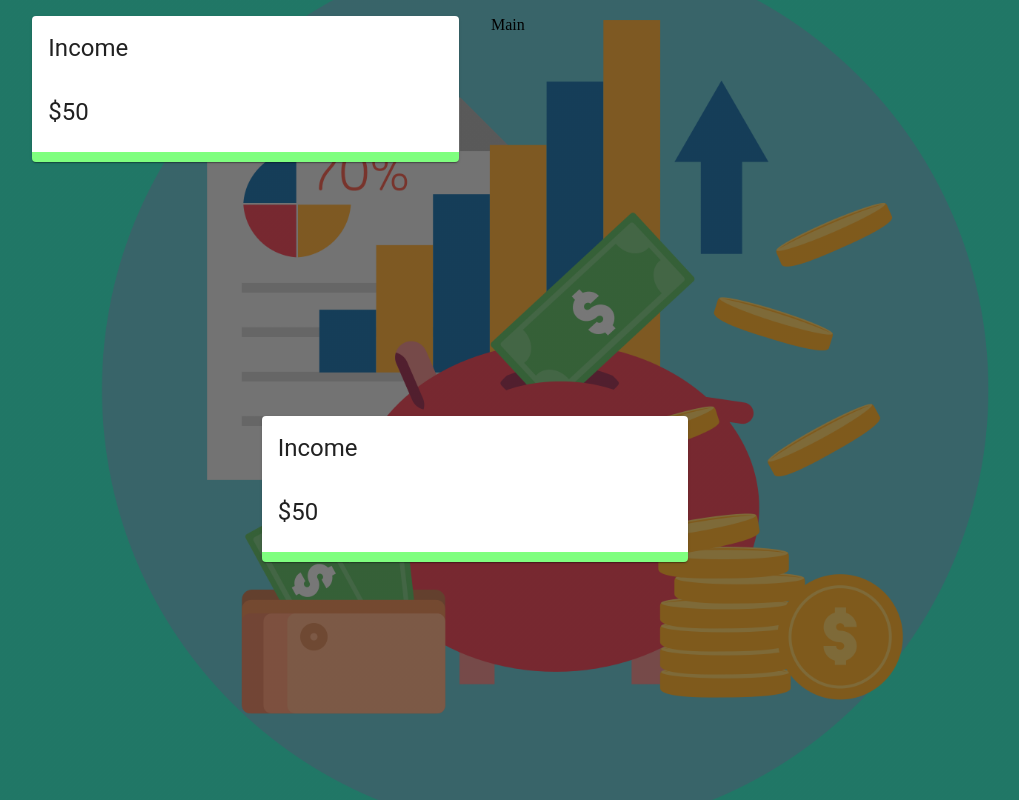
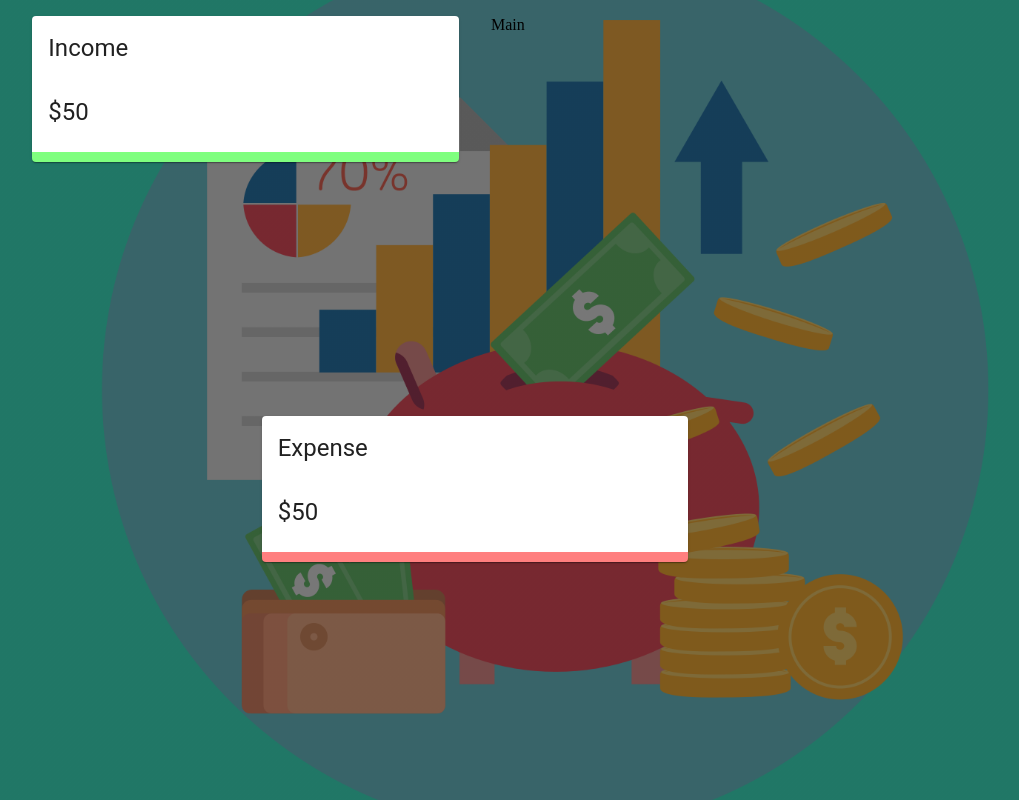
Before and after one commit to prakshh/voice_powered_expense_budget_tracker, a React (Create React App) app: page / in a window 1280 px wide. Shown: the whole page, without its empty margins (165-1184 px from the left). Built offline with nearby package versions, Linux system fonts and the light colour scheme.

Commit message:
{title} for Income and Expense

```diff
--- a/src/App.js
+++ b/src/App.js
@@ -10,13 +10,13 @@
         <div>
             <Grid className={classes.grid} container spacing={0} alignitem="center" justify="center" style={{ height: '100vh' }}>
                 <Grid item xs={12} sm={4} >
-                    <Details/>
+                    <Details title="Income" />
                 </Grid>
                 <Grid item xs={12} sm={4} >
                     Main
                 </Grid>
                 <Grid item xs={12} sm={4} >
-                    <Details />
+                    <Details title="Expense" />
                 </Grid>
 
             </Grid>
--- a/src/components/Details/Details.jsx
+++ b/src/components/Details/Details.jsx
@@ -4,12 +4,12 @@
 
 import useStyles from './styles';
 
-const Details = () => {
+const Details = ({ title }) => {
     const classes = useStyles();
 
     return (
-        <Card className={classes.income}>
-            <CardHeader title="Income" />
+        <Card className={title === 'Income' ? classes.income : classes.expense}>
+            <CardHeader title={title} />
             <CardContent>
                 <Typography variant="h5">$50</Typography>
                 {/* <Doughnut data="DATA" /> */}
```
